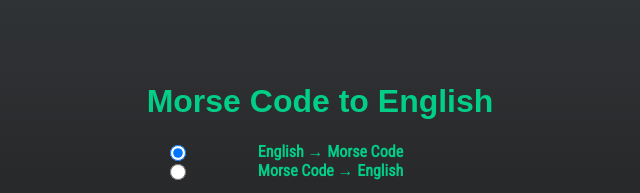
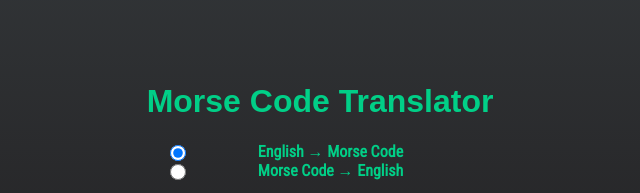
Before and after one commit to jsu-on-the-web/morse-code-translator, a website with bundled scripts: page index.html in a window 1280 px wide. Shown: the part 178-371 px from the top of the page, 320-960 px from the left. Built offline with nearby package versions, Linux system fonts and the light colour scheme; a web font is replaced by a local one.

Commit message:
Updating the title

```diff
--- a/index.html
+++ b/index.html
@@ -11,7 +11,7 @@
 <body>
     <main>
         <header>
-            <h1 class="title">Morse Code to English</h1>
+            <h1 class="title">Morse Code Translator</h1>
         </header>
         <form action="" class="input-form">
             <div class="input-form__mode-select">
```
